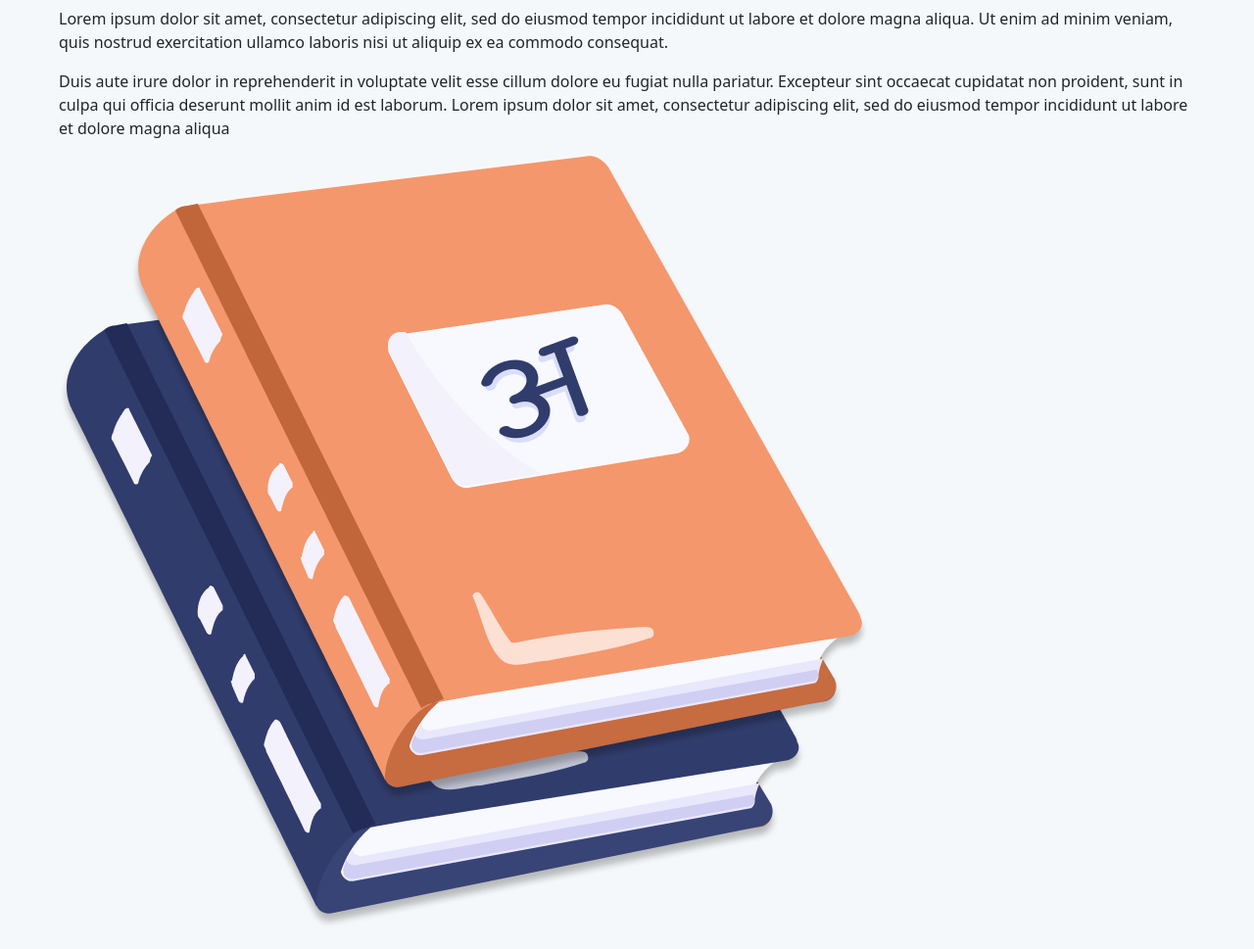
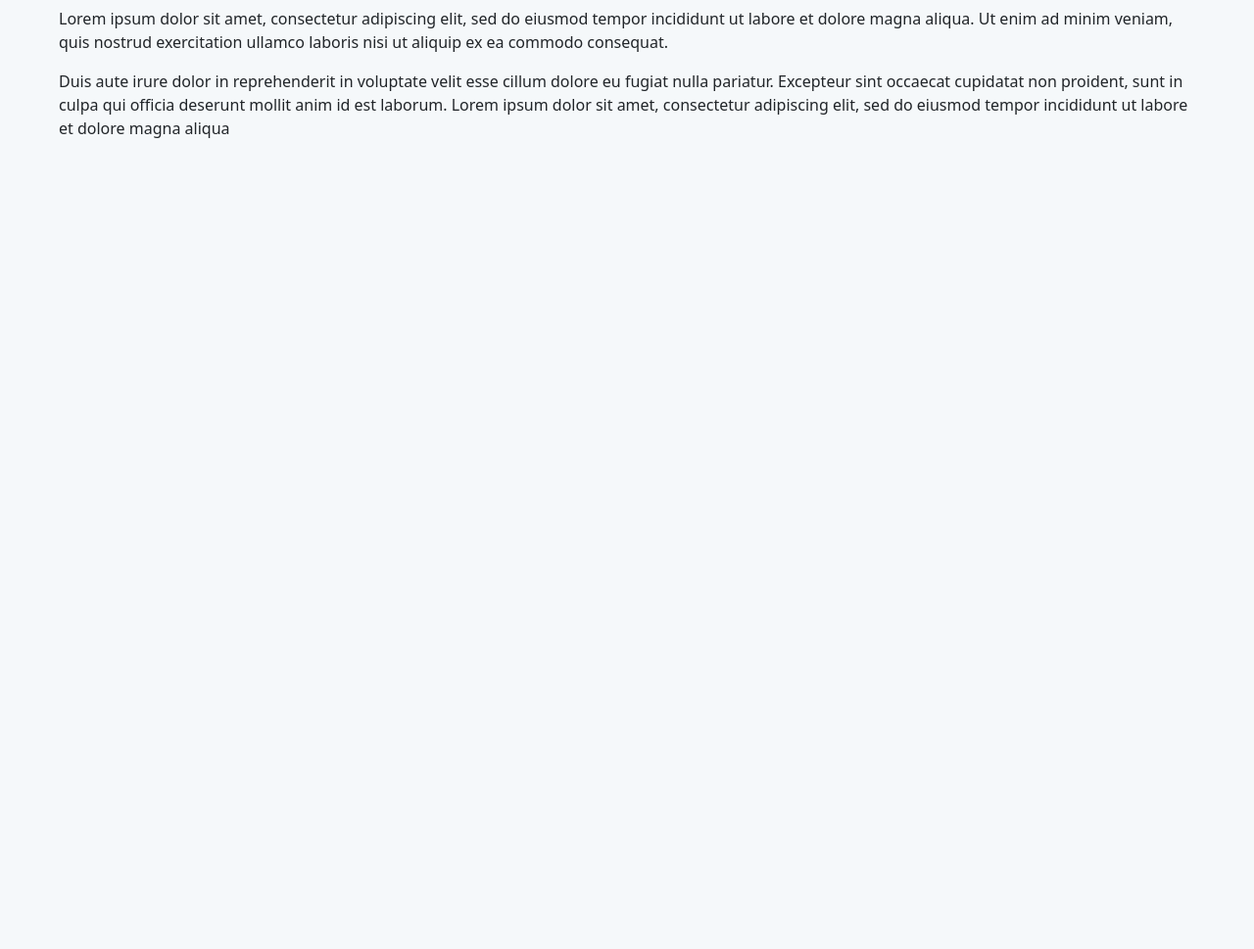
Before and after one commit to aroraishikaa/translator_app, a Django app: page /about/ in a window 1280 px wide. Shown: the part 818-1787 px from the top of the page at 98% size. After the commit the page ends 959 px from the top, so only its background shows below. Run offline with Django 5.2, Linux system fonts and the light colour scheme; some libraries are stand-ins or nearby versions.

Commit message:
Remove icon from about page

```diff
--- a/templates/translator/about.html
+++ b/templates/translator/about.html
@@ -19,10 +19,6 @@
                 </div>
             </div>
         </div>
-
-        <div class="about-illustration">
-            <img src="{% static 'images/translation_books.png' %}" alt="Translation Books" class="books-icon">
-        </div>
     </div>
 </main>
 {% endblock %}
```
